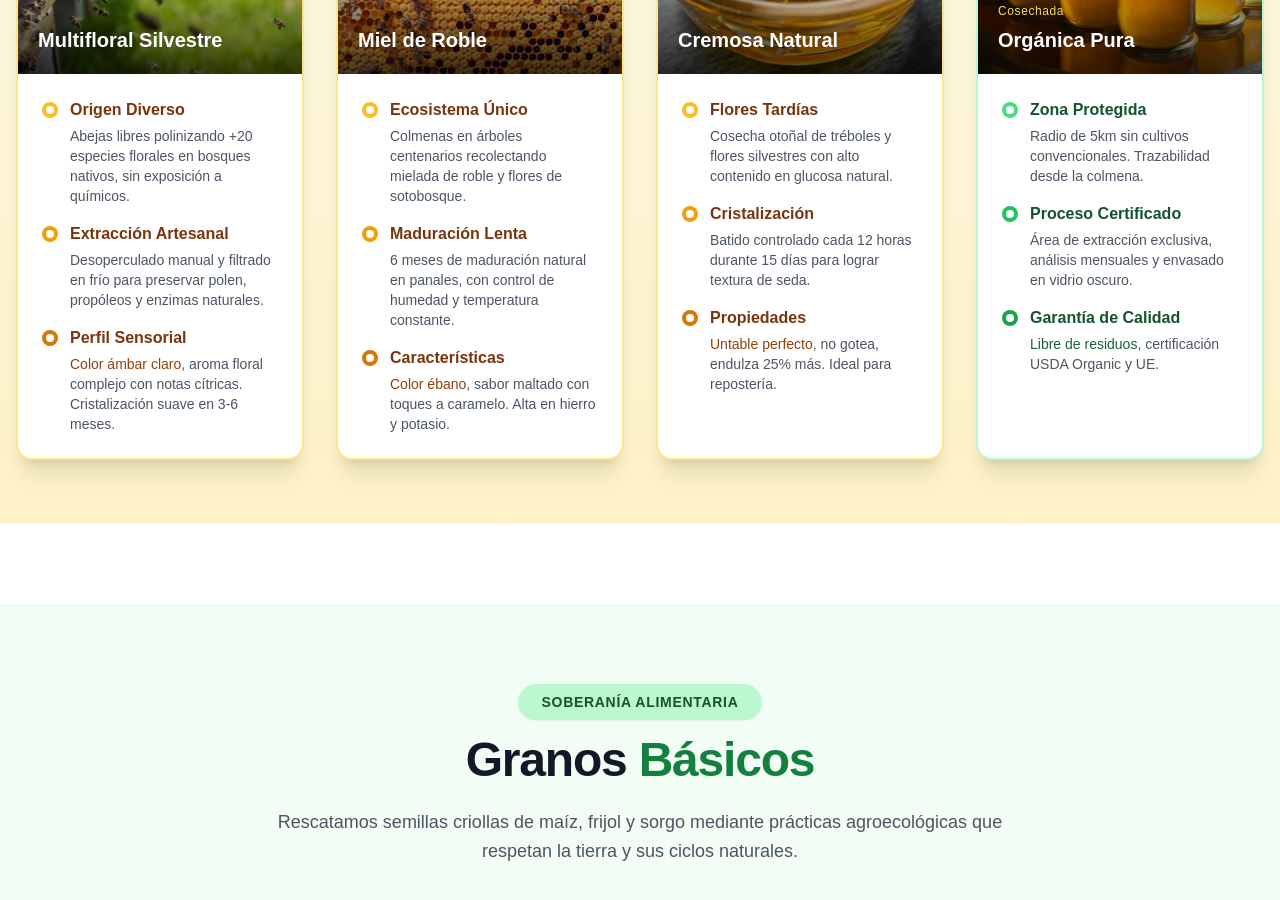
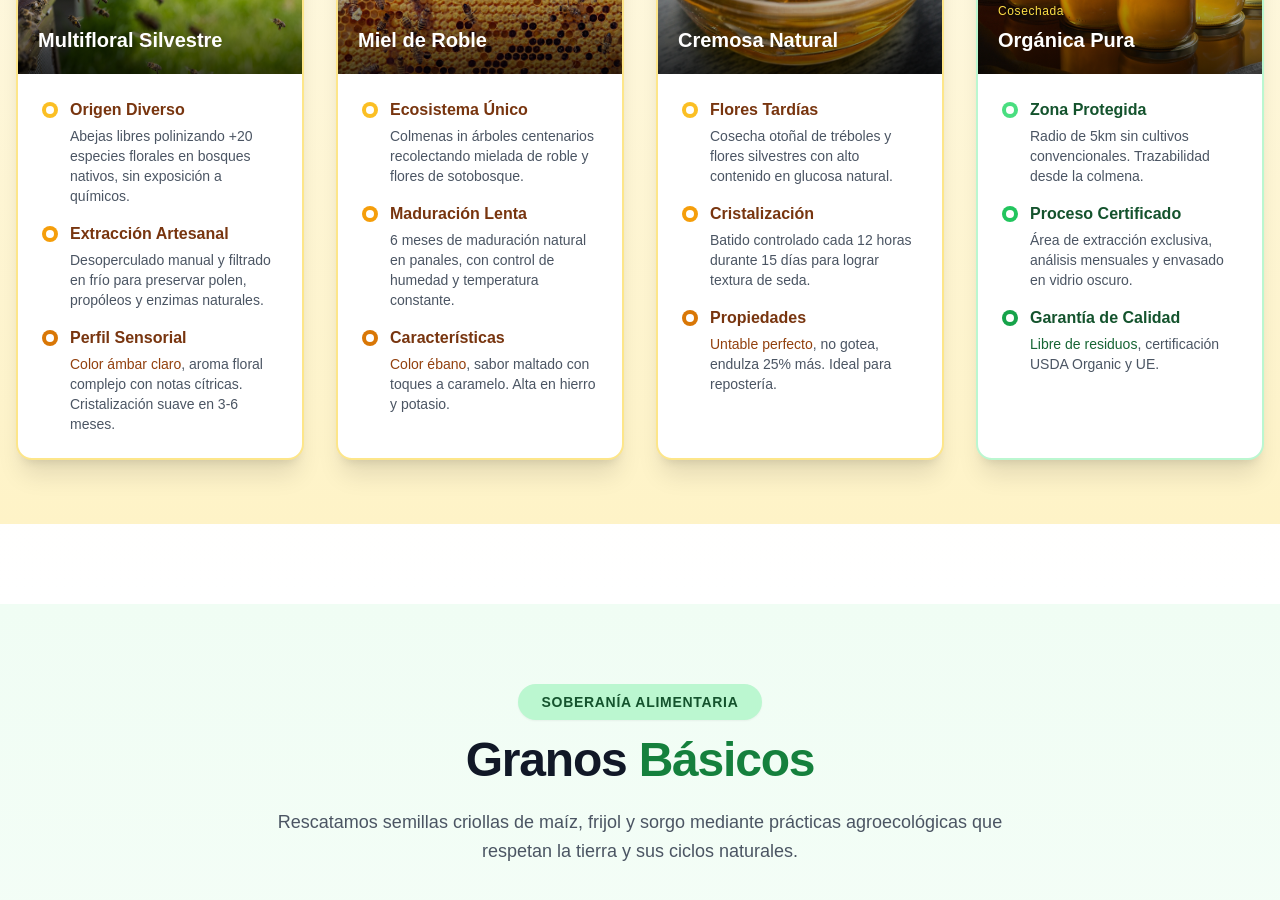
Before and after one commit to Jsson47/cooperativa-perlas-del-horno, a Next.js app: page / in a window 1280 px wide. Shown: the part 5440-6340 px from the top of the page. Built offline with nearby package versions, Linux system fonts and the light colour scheme.

Commit message:
fix: update page.tsx

```diff
--- a/app/page.tsx
+++ b/app/page.tsx
@@ -1115,7 +1115,7 @@ return () => window.removeEventListener("scroll", handleScroll)
             <div className="ml-3">
               <h4 className="font-bold text-amber-900">Ecosistema Único</h4>
               <p className="text-gray-600 text-sm mt-1">
-                Colmenas en árboles centenarios recolectando mielada de roble y flores de sotobosque.
+                Colmenas in árboles centenarios recolectando mielada de roble y flores de sotobosque.
               </p>
             </div>
           </div>
```
